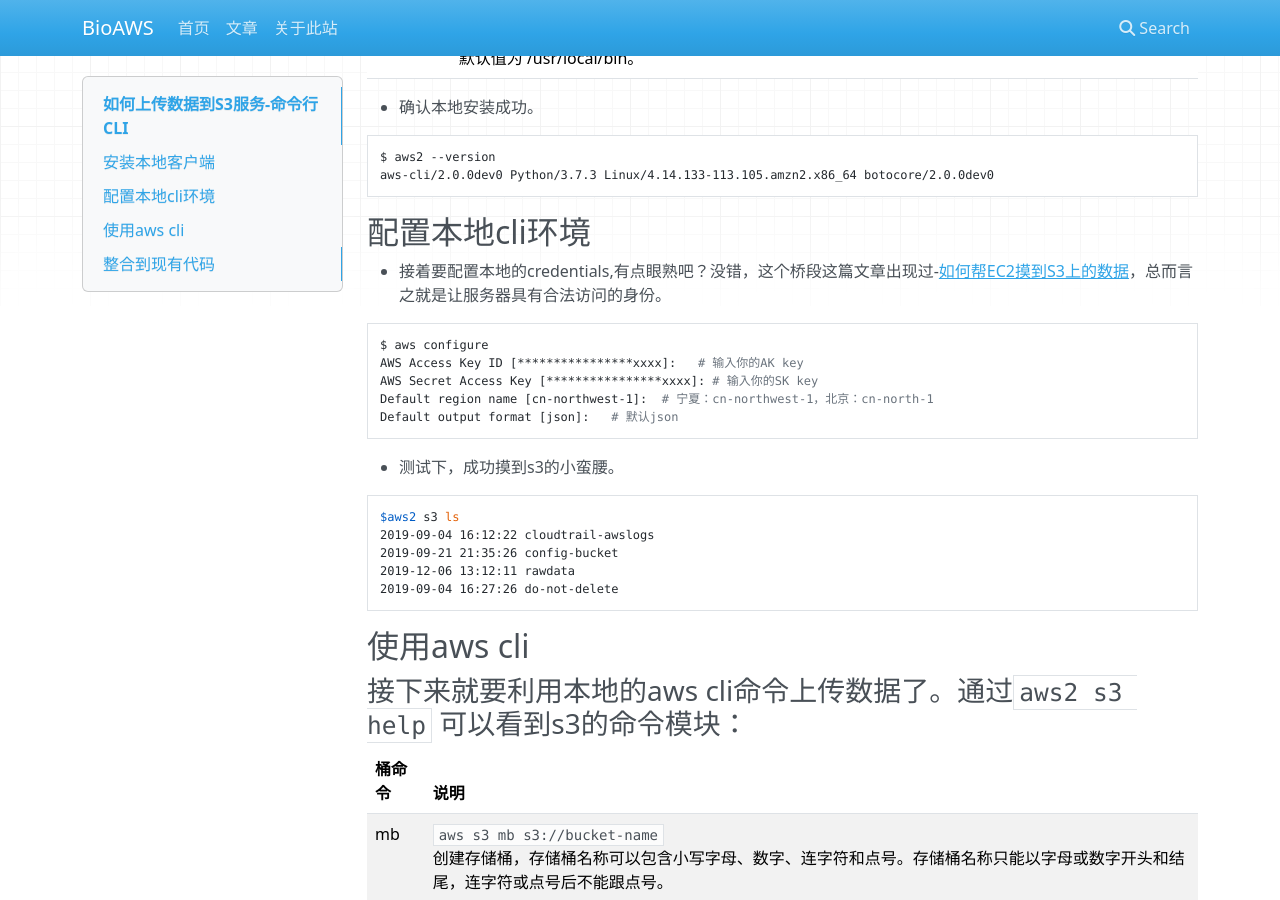
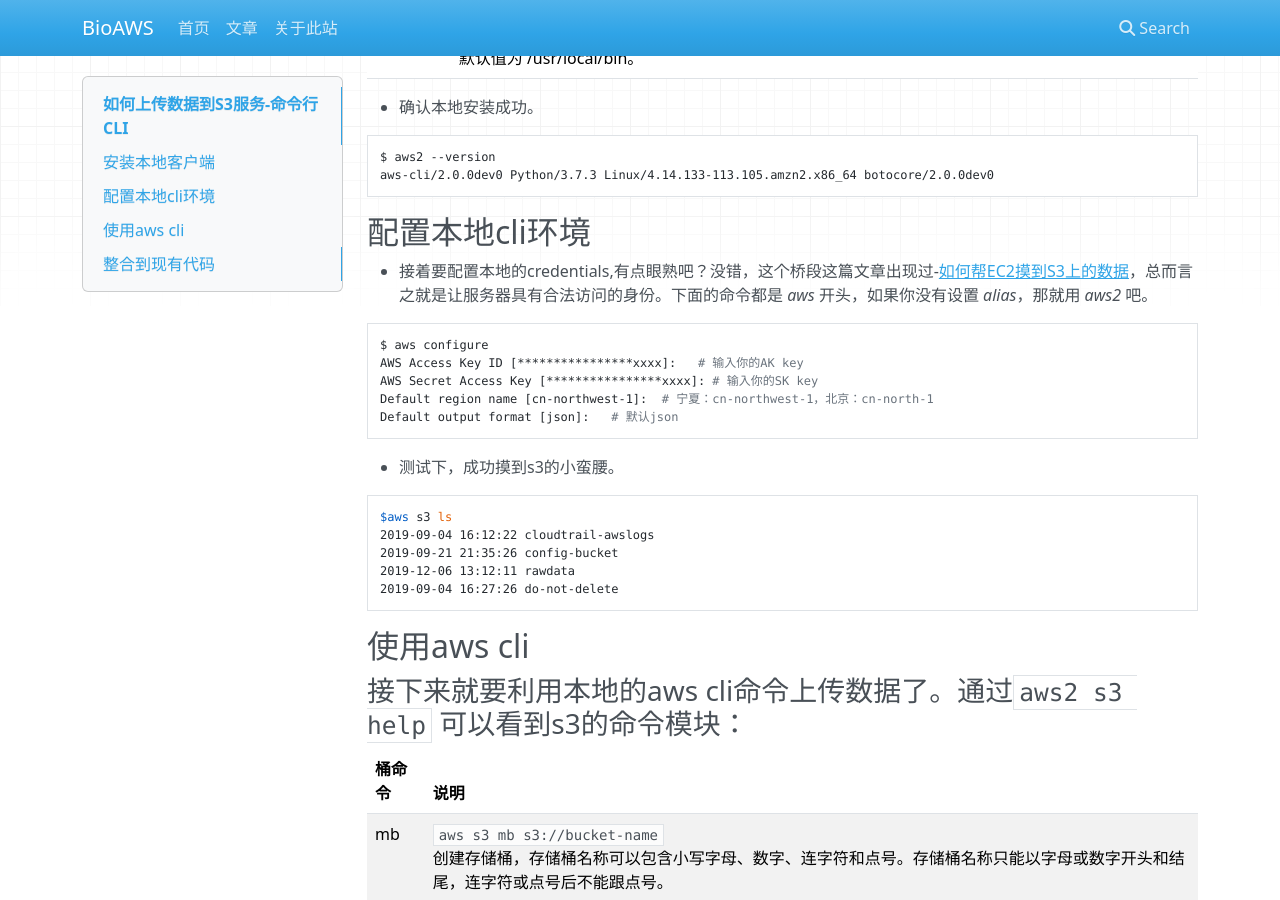
Before and after one commit to DavisChen99/bioaws, an MkDocs documentation site: the page built from docs/blogs/2020-02-01-s3-data-cli.md, in a window 1280 px wide and 900 px high, scrolled down 761 px. Built offline with MkDocs 1.6.1, drawn with Linux system fonts in a browser that asks for light colours; nearby versions of some CDN libraries; old or Windows-style settings are respelled for this version of MkDocs.

Commit message:
beginner 5 cli_s3

````diff
--- a/docs/blogs/2020-02-01-s3-data-cli.md
+++ b/docs/blogs/2020-02-01-s3-data-cli.md
@@ -38,7 +38,7 @@
 
 ## 配置本地cli环境
 
-- 接着要配置本地的credentials,有点眼熟吧？没错，这个桥段这篇文章出现过-[如何帮EC2摸到S3上的数据](https://www.bioaws.com/blogs/2020-01-28-ec2-s3-data-exchange/)，总而言之就是让服务器具有合法访问的身份。
+- 接着要配置本地的credentials,有点眼熟吧？没错，这个桥段这篇文章出现过-[如何帮EC2摸到S3上的数据](https://www.bioaws.com/blogs/2020-01-28-ec2-s3-data-exchange/)，总而言之就是让服务器具有合法访问的身份。下面的命令都是 _aws_ 开头，如果你没有设置 _alias_，那就用 _aws2_ 吧。
 
 ```bash
 $ aws configure
@@ -51,7 +51,7 @@
 - 测试下，成功摸到s3的小蛮腰。
 
 ```bash
-$aws2 s3 ls
+$aws s3 ls
 2019-09-04 16:12:22 cloudtrail-awslogs
 2019-09-21 21:35:26 config-bucket
 2019-12-06 13:12:11 rawdata
````
